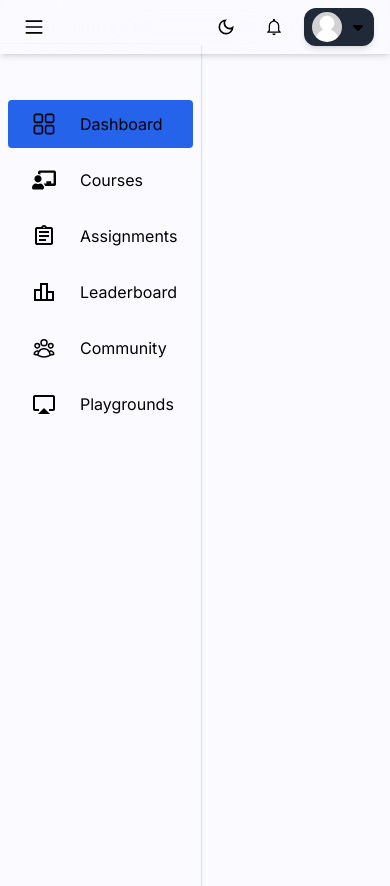
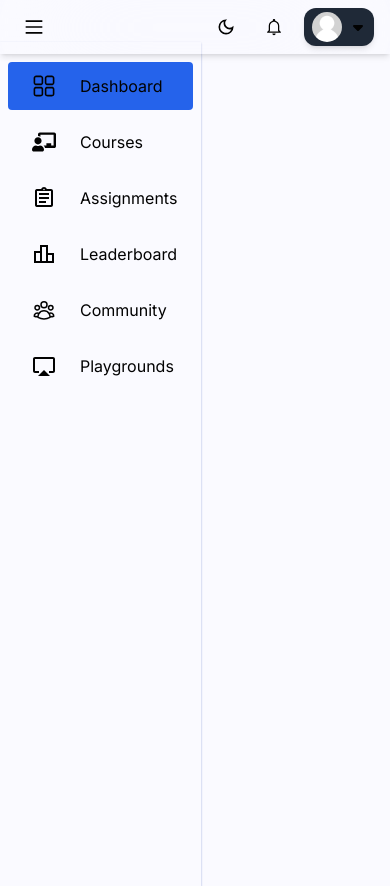
Before and after one commit to arbazahmed07/Tutly, a Next.js app: page / in a window 390 px wide. Before the commit the page ends 844 px from the top, so only its background shows below. Built offline with nearby package versions, Linux system fonts and the light colour scheme; no server answers.

Commit message:
responsive

```diff
--- a/src/app/(dashboard)/courses/page.tsx
+++ b/src/app/(dashboard)/courses/page.tsx
@@ -11,7 +11,6 @@ export default async function Courses() {
   const currentUser = await getCurrentUser();
   return (
     <div>
-      {/* <pre>{JSON.stringify(courses, null, 2)}</pre> */}
       {courses?.length === 0 ? (
         <div className="text-center text-2xl font-bold">
           <div className=" mt-3 flex items-center justify-center space-y-3">
--- a/src/components/classSidebar.tsx
+++ b/src/components/classSidebar.tsx
@@ -16,7 +16,7 @@ function ClassSidebar({ params, classes,currentUser }: any) {
       <div
         className={`${
           !open && "hidden"
-        } sticky top-10 flex flex-col w-44 px-2 bg-background items-center py-3 gap-2 h-dvh shadow-xl`}
+        } max-sm:absolute sticky sm:top-10 flex flex-col w-44 px-2 bg-background items-center py-3 gap-2 h-dvh shadow-xl`}
       >
         <Link href={`/courses/${params.id}`} className=" cursor-pointer">
           <h1 className="p-3 text-sm font-medium border-b-2">{classes[0]?.course?.title}</h1>
--- a/src/components/courseCard.tsx
+++ b/src/components/courseCard.tsx
@@ -5,7 +5,7 @@ import { IoMdBookmarks } from "react-icons/io";
 export default function CourseCard({ course, percent, classesCompleted }: any) {
     const router = useRouter();
     return (
-        <div hidden={!course.isPublished} key={course.id} onClick={() => router.push(`/courses/${course.id}`) } className="rounded-lg border cursor-pointer m-5" style={{boxShadow: "rgba(60, 64, 67, 0.3) 0px 1px 2px 0px, rgba(60, 64, 67, 0.15) 0px 2px 6px 2px"}}>
+        <div hidden={!course.isPublished} key={course.id} onClick={() => router.push(`/courses/${course.id}`) } className="rounded-lg border cursor-pointer m-5 max-w-[400px] sm:w-[300px]" style={{boxShadow: "rgba(60, 64, 67, 0.3) 0px 1px 2px 0px, rgba(60, 64, 67, 0.15) 0px 2px 6px 2px"}}>
             <div className="h-[150px] flex relative text-secondary-700 bg-white rounded-t-lg">
                 <div className="absolute bottom-0 right-0 m-3 text-sm flex items-center">
                     <IoMdBookmarks className="mr-2"/>
--- a/src/components/layouts/home-layout.tsx
+++ b/src/components/layouts/home-layout.tsx
@@ -23,7 +23,7 @@ export default function HomeLayout({
   const [menu, setMenu] = useState<boolean>(true);
   const pathname = usePathname();
   const isCoursePage = pathname.startsWith("/courses/");
-  const access = currentUser?.role === "MENTOR" ? 1:currentUser?.role === "INSTRUCTOR"&&2;
+  const access = currentUser?.role === "MENTOR" ? 1 : currentUser?.role === "INSTRUCTOR" && 2;
 
   let items;
   if (access) {
@@ -41,12 +41,12 @@ export default function HomeLayout({
       {
         name: "Assignments",
         icon: <MdOutlineAssignment />,
-        path: access==1?"/mentor/assignments":"/instructor/assignments",
+        path: access == 1 ? "/mentor/assignments" : "/instructor/assignments",
       },
       {
         name: "Leaderboard",
         icon: <MdOutlineLeaderboard />,
-        path: access==1?"/mentor/leaderboard":"/instructor/leaderboard",
+        path: access == 1 ? "/mentor/leaderboard" : "/instructor/leaderboard",
       },
       // {
       //   name: "Doubts",
@@ -55,12 +55,12 @@ export default function HomeLayout({
       // },
       {
         name: "Community",
-        icon: < HiOutlineUserGroup/>,
+        icon: < HiOutlineUserGroup />,
         path: "/community",
       },
       {
         name: "Attendance",
-        icon: < BsPersonRaisedHand/>,
+        icon: < BsPersonRaisedHand />,
         path: "/attendance",
       },
     ];
@@ -88,7 +88,7 @@ export default function HomeLayout({
       },
       {
         name: "Community",
-        icon: < HiOutlineUserGroup/>,
+        icon: < HiOutlineUserGroup />,
         path: "/community",
       },
       {
@@ -104,7 +104,7 @@ export default function HomeLayout({
       <div className="flex">
         {!isCoursePage && <Sidebar items={items} menu={menu} setMenu={setMenu} />}
         <Suspense fallback={<Loading />}>
-            <div className={`w-full ${menu?"pl-48":"pl-20" }`}>
+          <div className={`w-full ${!isCoursePage && (menu ? "sm:pl-48" : "sm:pl-20")}`}>
             {children}
           </div>
         </Suspense>
--- a/src/components/sidebar/sidebar.tsx
+++ b/src/components/sidebar/sidebar.tsx
@@ -22,7 +22,7 @@ export default function Sidebar({items,menu,setMenu}:Props) {
         router.push(link);
     }
     return (
-        <div className={`${!menu&&"max-sm:hidden"} p-3 -mt-3 bg-background fixed left-0 top-14 z-40 max-sm:pt-12 min-h-dvh px-2 shadow-sm shadow-blue-800/40`}>
+        <div className={`${!menu&&"max-sm:hidden max-sm:pt-12"} p-3 -mt-3 bg-background absolute sm:fixed left-0 sm:top-14 z-40  min-h-dvh px-2 shadow-sm shadow-blue-800/40`}>
             {
                 items.map((item)=>{
                     return (
```
Lines whose indentation alone changed are shown as unchanged.
